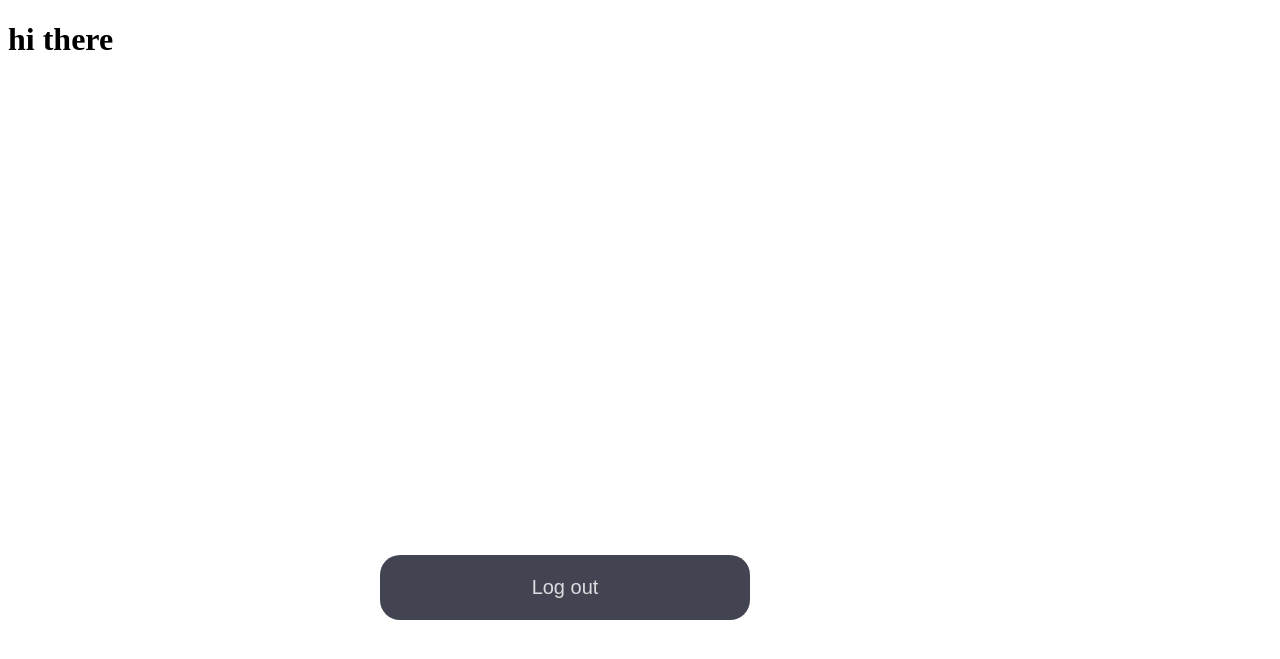
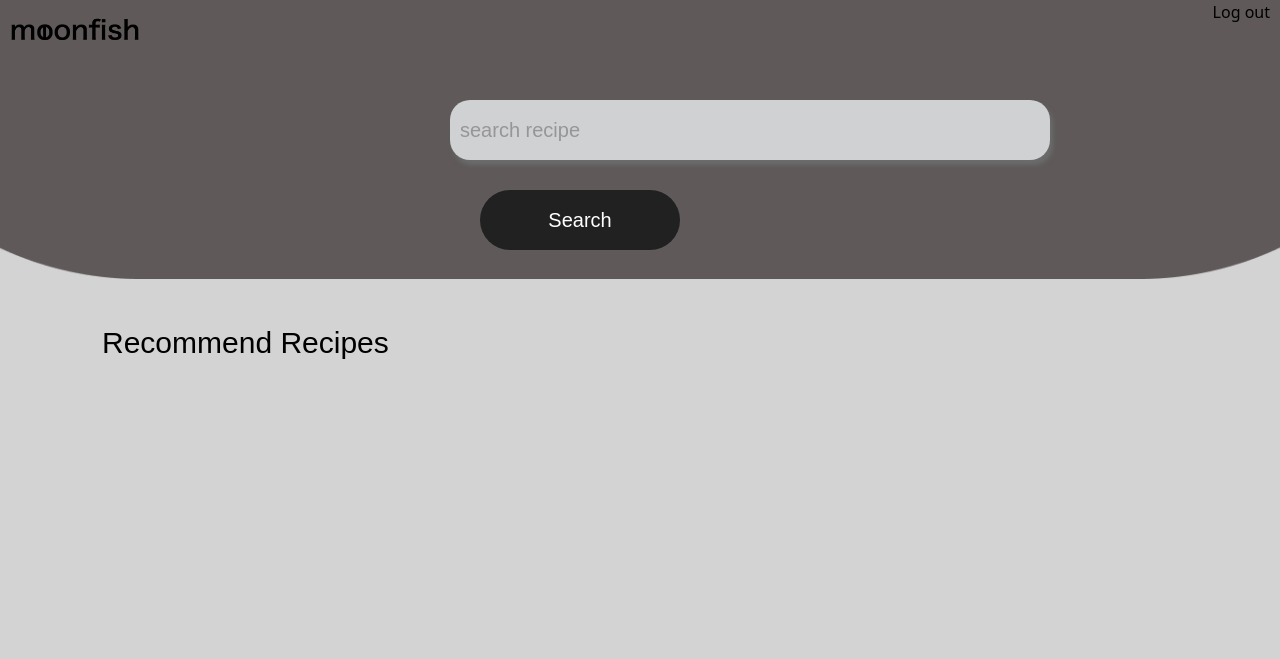
Before and after one commit to aoiorio/moonfish, a Django app: page /results/ in a window 1280 px wide. Shown: the top 659 px of the page. Run offline with Django 4.2, Linux system fonts and the light colour scheme.

Commit message:
added moonfish homepage view on html

```diff
--- a/capybara_chat/templates/home/home.html
+++ b/capybara_chat/templates/home/home.html
@@ -3,13 +3,56 @@
 <head>
     <meta charset="UTF-8">
     <meta name="viewport" content="width=device-width, initial-scale=1.0">
-    <link rel="stylesheet" href="static/signup.css">
+    <link href="https://cdn.jsdelivr.net/npm/bootstrap@5.1.0/dist/css/bootstrap.min.css" rel="stylesheet" integrity="sha384-KyZXEAg3QhqLMpG8r+8fhAXLRk2vvoC2f3B09zVXn8CA5QIVfZOJ3BCsw2P0p/We" crossorigin="anonymous">
+    <link rel="stylesheet" href="static/home.css">
     <title>Document</title>
 </head>
-<body>
-    <h1>hi there</h1>
-    <form action="{% url 'logout' %}">
-        <button class="signup-button">Log out</button>
-    </form>
+<body bgcolor="#D3D3D3">
+
+    <div class="background_shape"></div>
+    <div class="logo"></div>
+    <a class="logout" href="{% url 'capybara_chat:logout' %}">Log out</a>
+
+
+        <form id="apiform" method="POST" action=""> {% csrf_token %}
+            <input class="recipe_search" placeholder="search recipe" type="search" id="query" name="query">
+            <button class="search_button" type="submit">Search</button>
+        </form>
+    </div>
+
+    {% if results %}
+        {% for item in results %}
+        <div>
+            <img src="{{ item.image }}" style="width:auto; height: 125px">
+        </div>
+        <div>
+            <b>{{ item.title }}</b>
+        </div>
+        {% if forloop.first %}
+            {% for url in recipe_urls %}
+                <div>
+                    <a href="{{ url }}">go to the recipe</a>
+                </div>
+            {% endfor %}
+        {% endif %}
+    {% endfor %}
+    {% else %}
+        <div class="container">
+            <div class="recommend_recipes">Recommend Recipes</div>
+            <div class="row row-cols-3">
+            {% for item in random_recipes %}
+                <div class="col">
+                    <div class="recipe-card">
+                        <img src="{{ item.image }}" alt="">
+                        <div class="title">{{ item.title }}</div>
+                        <button onclick="location.href='{{ item.sourceUrl }}'" class="block go-to-recipe arrow_right">Recipe</button>
+                </div>
+            </div>
+            {% endfor %}
+        </div>
+    {% endif %}
+<!-- </div> -->
+
+
 </body>
 </html>
```
